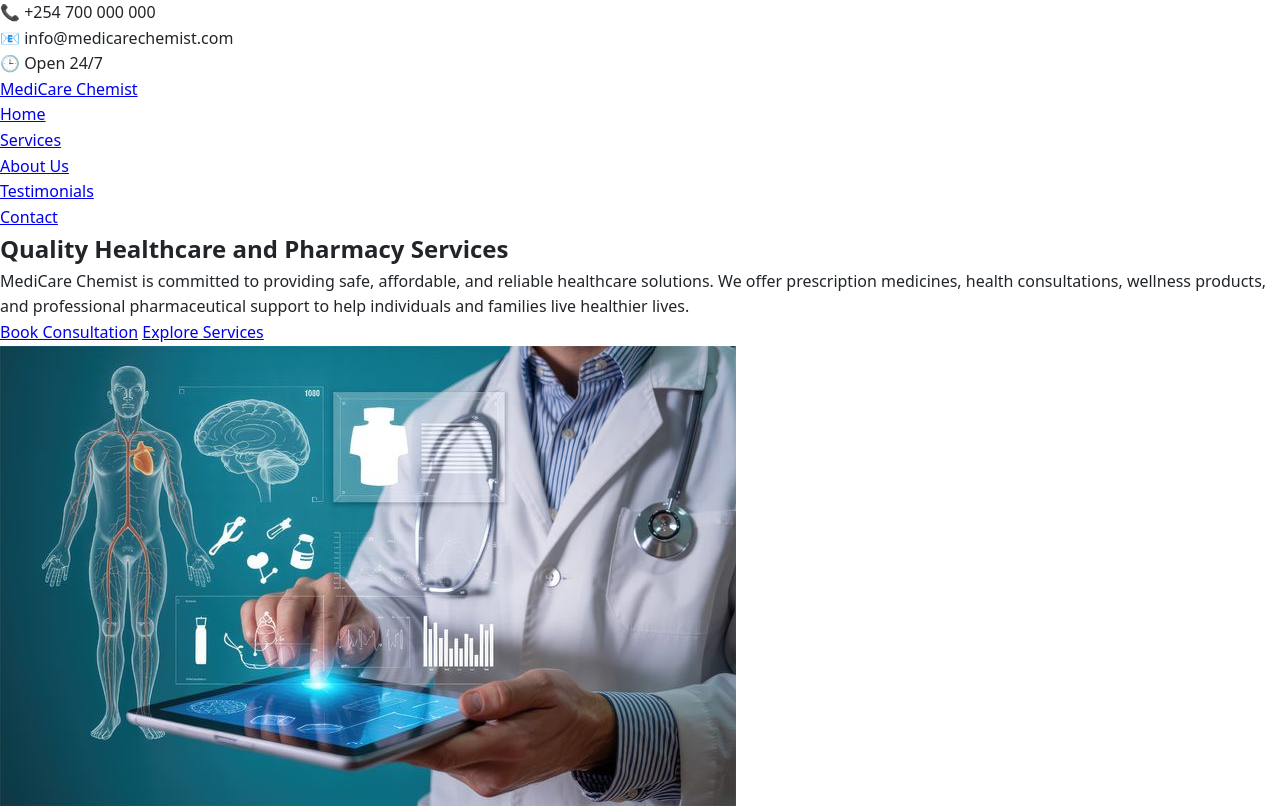
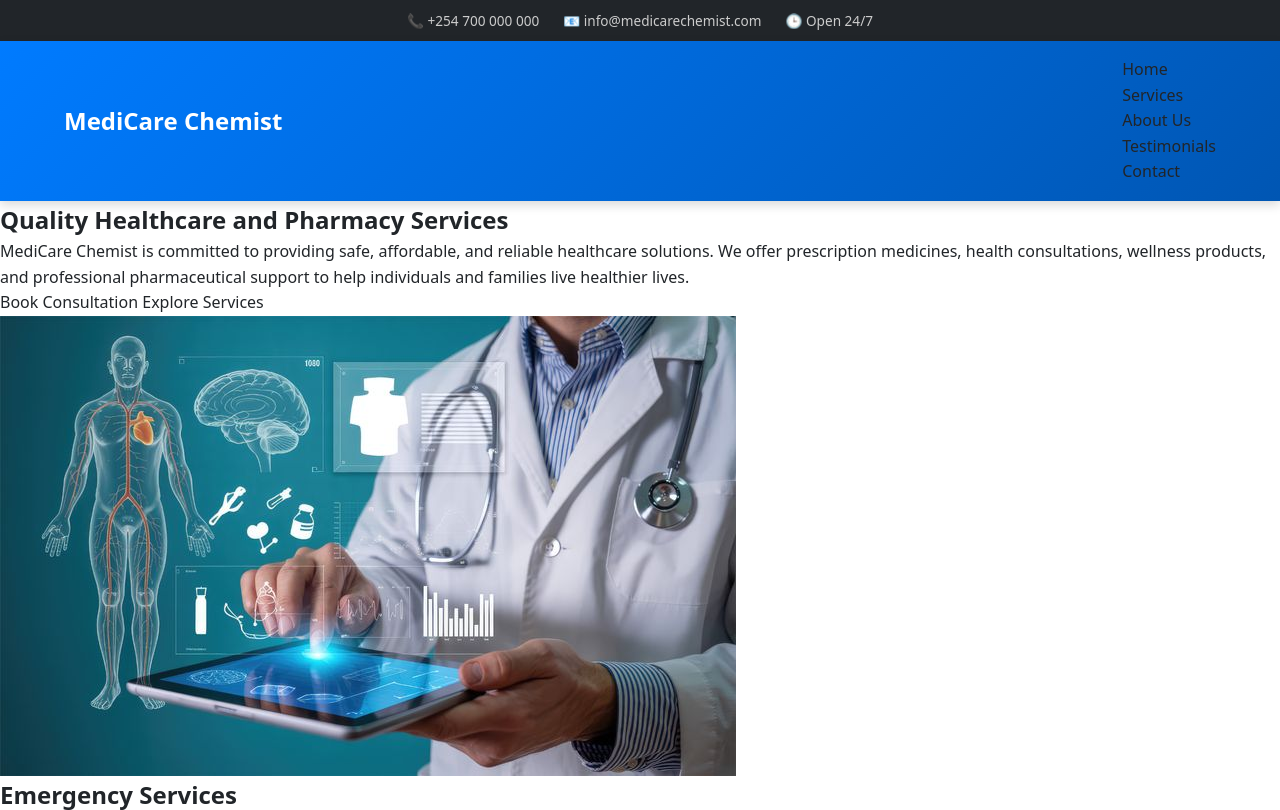
Before and after one commit to Godswillomuka/medical-landing-page, a plain HTML site: page index.html in a window 1280 px wide. Shown: the top 810 px of the page. Drawn offline with Linux system fonts and the light colour scheme.

Commit message:
style navigation layout

```diff
--- a/styles.css
+++ b/styles.css
@@ -26,3 +26,52 @@ body {
     color: var(--text-dark);
     background-color: var(--bg-white);
 }
+
+img { max-width: 100%; display: block; }
+a { text-decoration: none; color: inherit; }
+ul { list-style: none; }
+
+/* =========================================
+   2. TOP BAR
+   ========================================= */
+#top-bar {
+    background-color: var(--text-dark);
+    color: #ccc;
+    display: flex;
+    justify-content: center;
+    flex-wrap: wrap;
+    gap: 1.5rem;
+    padding: 0.6rem 5%;
+    font-size: 0.85rem;
+}
+
+#top-bar p {
+    margin: 0;
+    display: flex;
+    align-items: center;
+    gap: 0.4rem;
+}
+
+/* =========================================
+   3. NAVIGATION
+   ========================================= */
+header {
+    position: sticky;
+    top: 0;
+    z-index: 1000;
+}
+
+nav {
+    display: flex;
+    justify-content: space-between;
+    align-items: center;
+    padding: 1rem 5%;
+    background: linear-gradient(135deg, #007bff 0%, #0056b3 100%);
+    box-shadow: 0 4px 10px rgba(0, 0, 0, 0.15);
+}
+
+nav > a {
+    color: white;
+    font-size: 1.5rem;
+    font-weight: 800;
+}
```
